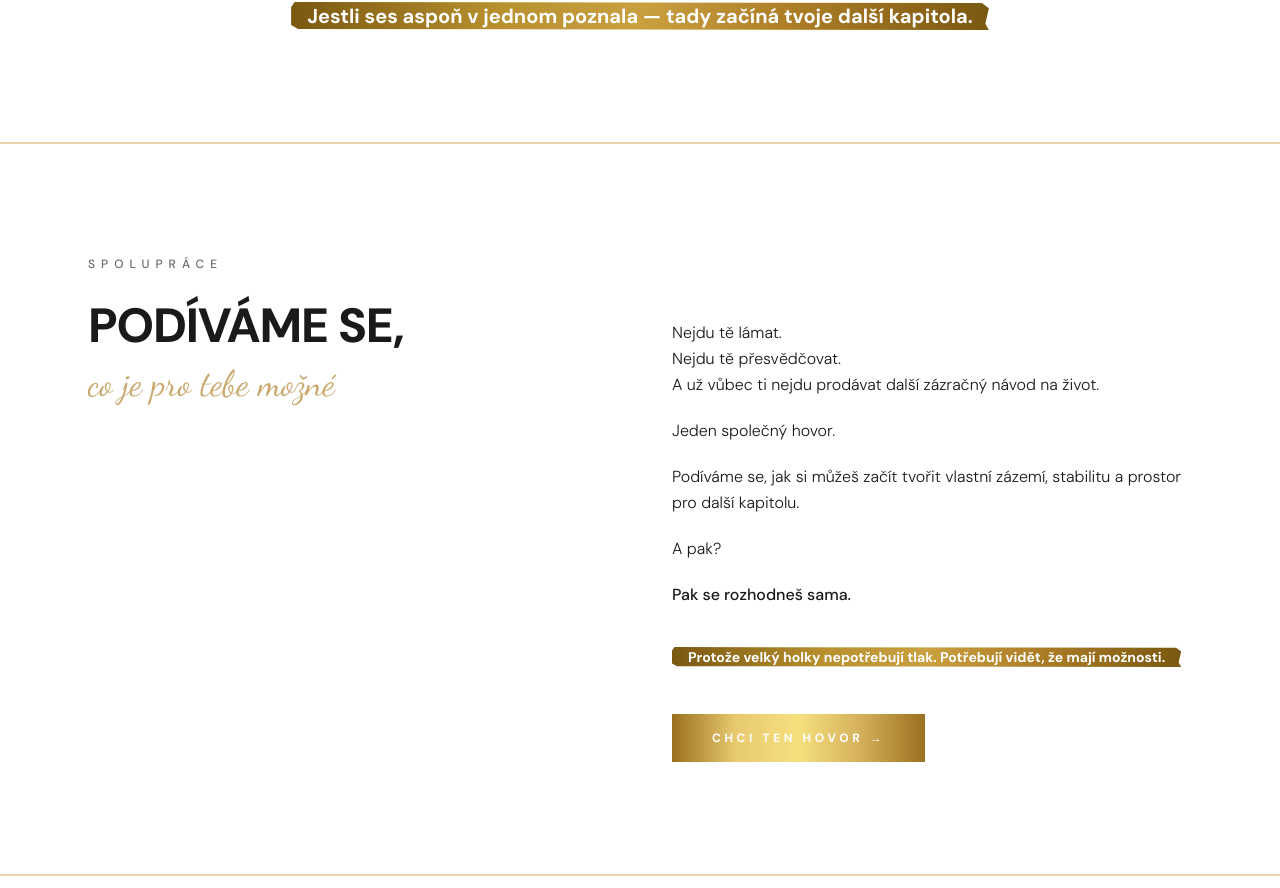
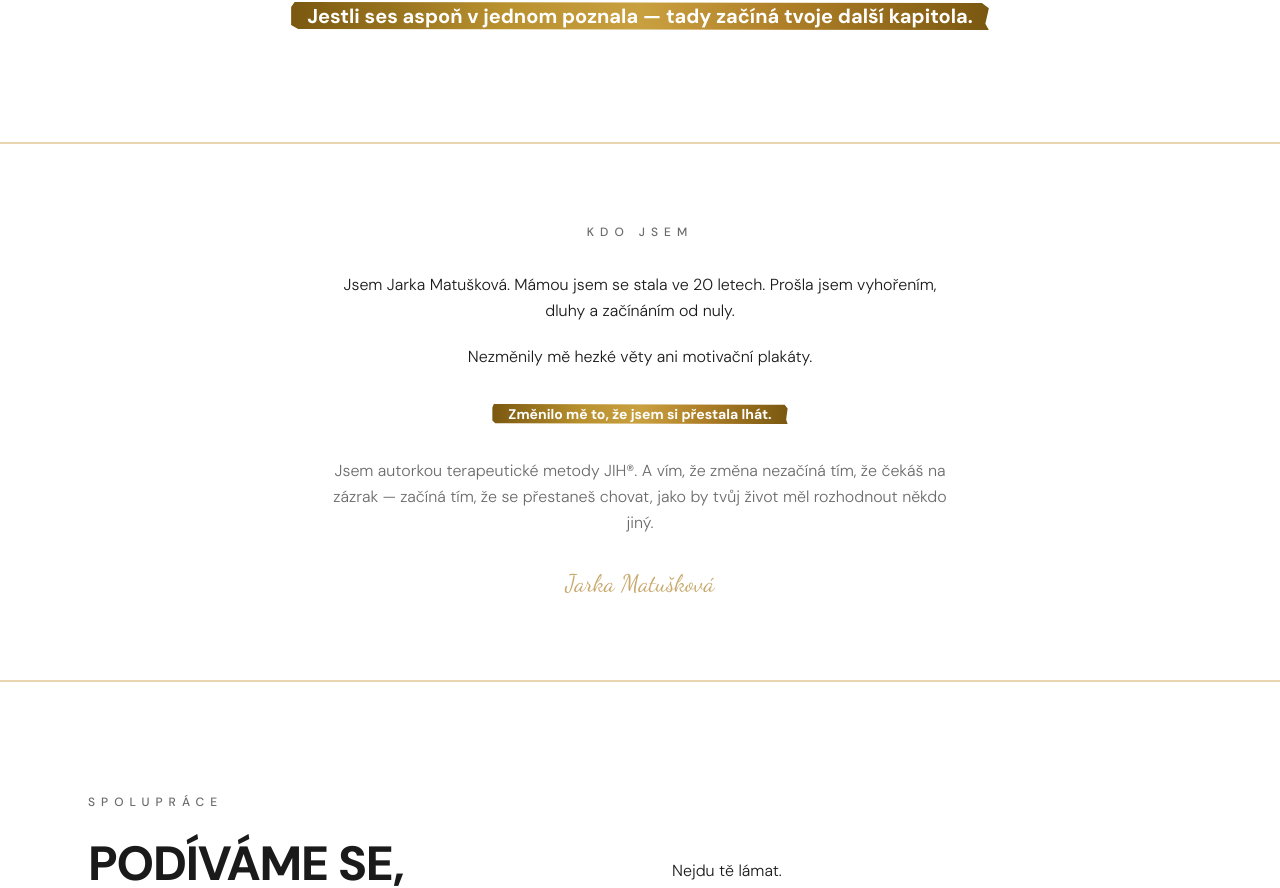
Before and after one commit to jarkamatuska1-png/jecaszit-web, a Next.js app: page / in a window 1280 px wide. Shown: the part 1951-2839 px from the top of the page. Built offline with nearby package versions, Linux system fonts and the light colour scheme.

Commit message:
Přidána sekce Kdo jsem — úzký pruh mezi ForWho a Services

```diff
--- a/app/page.tsx
+++ b/app/page.tsx
@@ -1,6 +1,7 @@
 import Nav from "@/components/Nav";
 import Hero from "@/components/Hero";
 import ForWho from "@/components/ForWho";
+import AboutStrip from "@/components/AboutStrip";
 import Services from "@/components/Services";
 import Contact from "@/components/Contact";
 import Footer from "@/components/Footer";
@@ -12,6 +13,7 @@ export default function Home() {
       <main>
         <Hero />
         <ForWho />
+        <AboutStrip />
         <Services />
         <Contact />
       </main>
--- /dev/null
+++ b/components/AboutStrip.tsx
@@ -0,0 +1,44 @@
+import BrushStroke from "./BrushStroke";
+
+export default function AboutStrip() {
+  return (
+    <section className="py-20 bg-white border-t-2 border-[var(--gold-light)]">
+      <div className="max-w-2xl mx-auto px-6 text-center">
+
+        <p className="text-xs tracking-[0.5em] uppercase text-[var(--muted)] font-medium mb-8">
+          Kdo jsem
+        </p>
+
+        <div className="space-y-5 text-[var(--foreground)] font-light leading-relaxed mb-8">
+          <p>
+            Jsem Jarka Matušková. Mámou jsem se stala ve 20 letech.
+            Prošla jsem vyhořením, dluhy a začínáním od nuly.
+          </p>
+          <p>
+            Nezměnily mě hezké věty ani motivační plakáty.
+          </p>
+        </div>
+
+        <div className="mb-8">
+          <BrushStroke className="font-sans font-bold text-sm">
+            Změnilo mě to, že jsem si přestala lhát.
+          </BrushStroke>
+        </div>
+
+        <p className="text-[var(--muted)] font-light leading-relaxed mb-8">
+          Jsem autorkou terapeutické metody JIH®. A vím, že změna nezačíná tím,
+          že čekáš na zázrak — začíná tím, že se přestaneš chovat,
+          jako by tvůj život měl rozhodnout někdo jiný.
+        </p>
+
+        <p
+          className="text-2xl"
+          style={{ fontFamily: "var(--font-script)", color: "var(--gold)" }}
+        >
+          Jarka Matušková
+        </p>
+
+      </div>
+    </section>
+  );
+}
```
